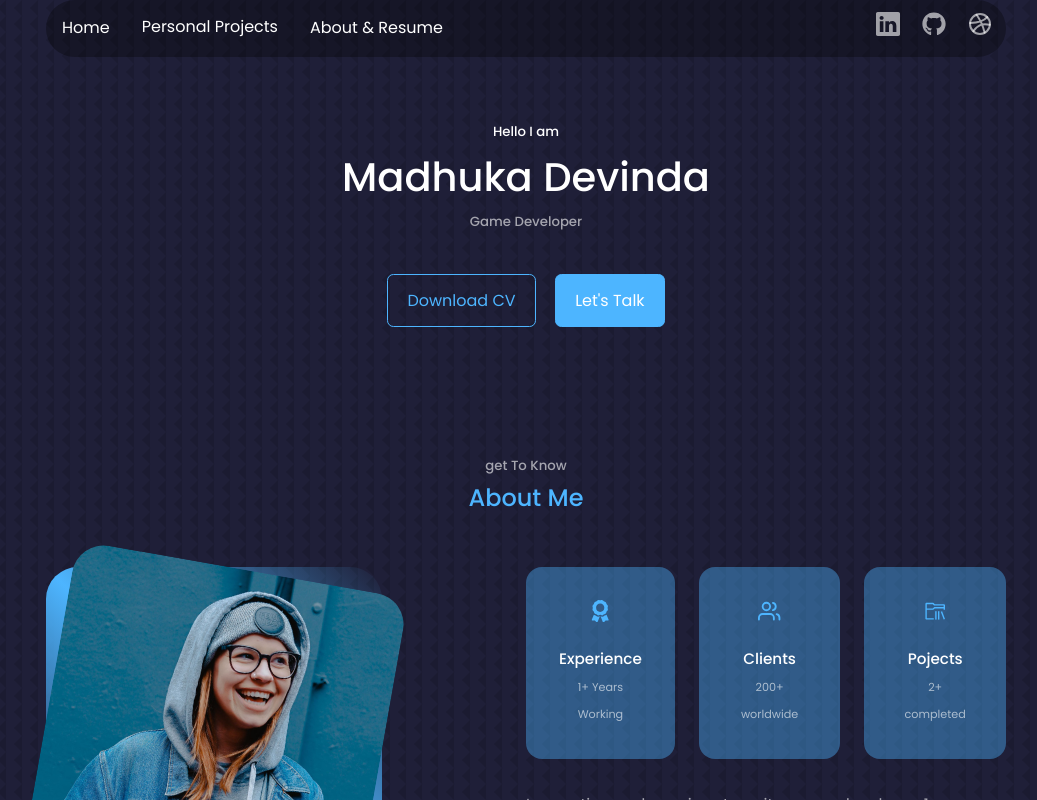
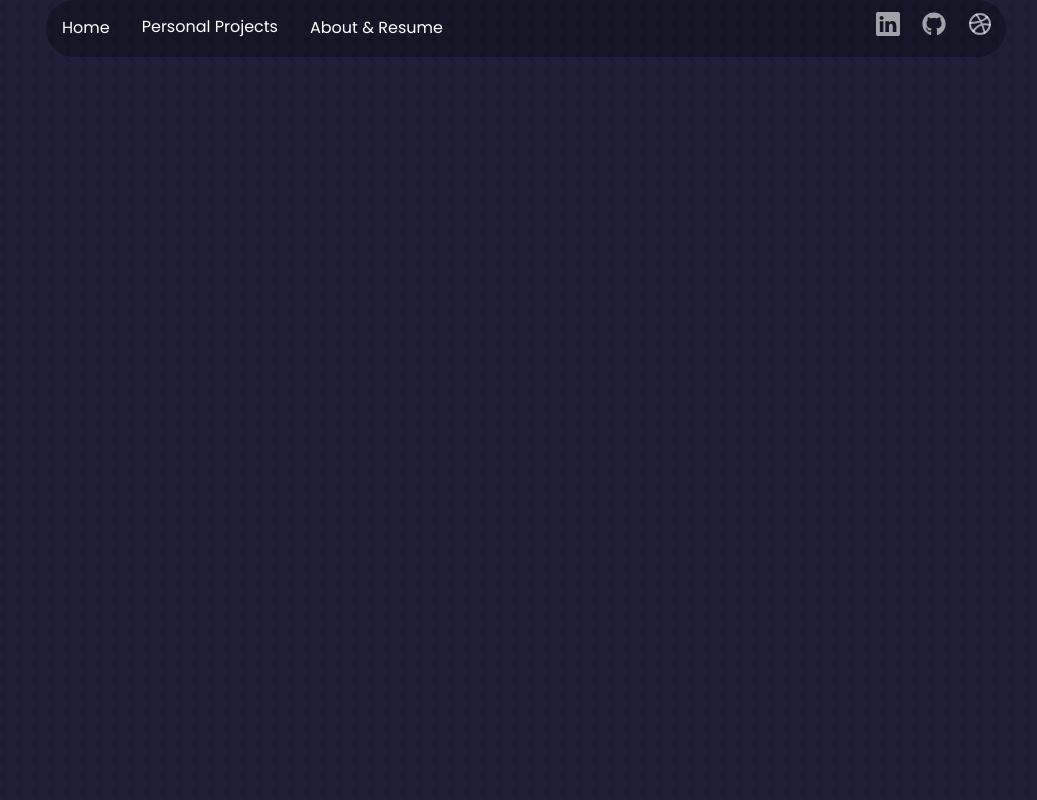
Before and after one commit to Devin98da/madhuka-devinda, a React (Create React App) app: page / in a window 1280 px wide. Shown: the top 800 px of the page, without its empty margins (114-1151 px from the left). Built offline with nearby package versions, Linux system fonts and the light colour scheme.

Commit message:
change route

```diff
--- a/src/App.jsx
+++ b/src/App.jsx
@@ -34,9 +34,9 @@ const App = () => {
       <Nav />
 
       <Routes>
-        <Route path='/' element={<Home />}></Route>
-        <Route path='/projects/:projectId' element={<PersonalProject />}></Route>
-        <Route path='/about-resume' element={<About_Resume/>}></Route>
+        <Route path='/madhuka-devinda' element={<Home />}></Route>
+        <Route path='/madhuka-devinda/projects/:projectId' element={<PersonalProject />}></Route>
+        <Route path='/madhuka-devinda/about-resume' element={<About_Resume/>}></Route>
 
       </Routes>
     </>
```
